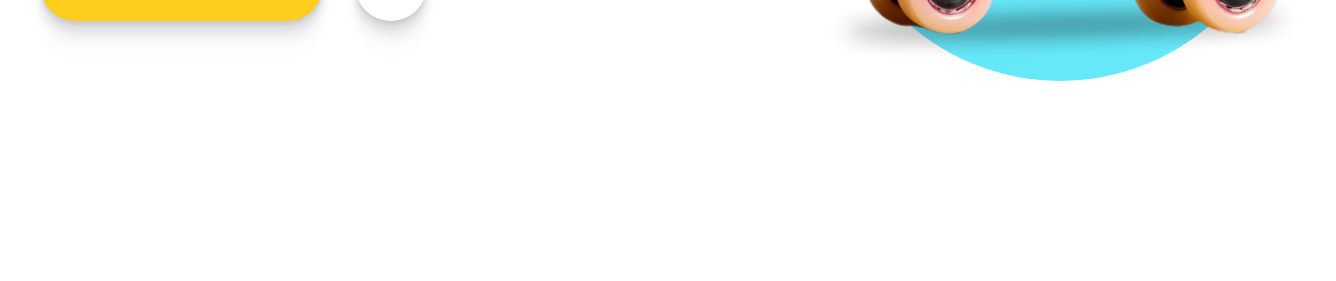
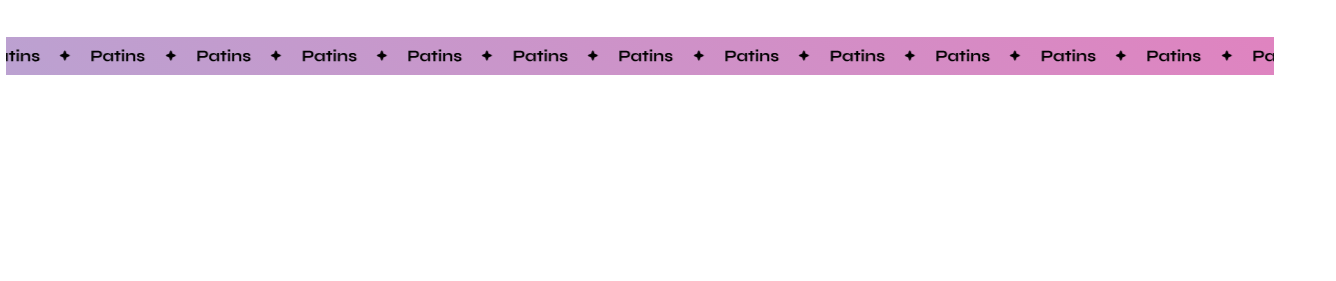
Before and after one commit to VGabrielS/Lp-patins-animation, a plain HTML site: page index.html in a window 1280 px wide. Shown: the part 519-800 px from the top of the page, 1336 px wide, since content can reach past the window. Drawn offline with Linux system fonts and the light colour scheme.

Commit message:
banner animation

```diff
--- a/index.html
+++ b/index.html
@@ -62,5 +62,28 @@
         </div>
     </section>
 
+    <section class="banner">
+        <div class="scroller bg-gradient-animate">
+            <div class="rolling">
+                <img src="assets/banner.svg" alt="">
+                <img src="assets/banner.svg" alt="">
+                <img src="assets/banner.svg" alt="">
+                <img src="assets/banner.svg" alt="">
+                <img src="assets/banner.svg" alt="">
+                <img src="assets/banner.svg" alt="">
+                <img src="assets/banner.svg" alt="">
+                <img src="assets/banner.svg" alt="">
+                <img src="assets/banner.svg" alt="">
+                <img src="assets/banner.svg" alt="">
+                <img src="assets/banner.svg" alt="">
+                <img src="assets/banner.svg" alt="">
+                <img src="assets/banner.svg" alt="">
+                <img src="assets/banner.svg" alt="">
+                <img src="assets/banner.svg" alt="">
+                <img src="assets/banner.svg" alt="">
+            </div>
+        </div>
+    </section>
+
 </body>
 </html>
--- /dev/null
+++ b/styles/banner.css
@@ -0,0 +1,45 @@
+.banner {
+    width: 100%;
+    padding-block: 2.5rem;
+    overflow: hidden;
+
+    .scroller {
+        width: 100%;
+        overflow: hidden;
+
+        padding-block: 1rem;
+    }
+
+    .rolling {
+        display: flex;
+        gap: 1.5rem;
+
+        animation: rolling 2s linear infinite;
+    }
+
+    .bg-gradient-animate {
+        background: linear-gradient(
+            45deg,
+            var(--snitap-sky-light),
+            var(--snitap-joy-light)
+        );
+
+        background-size:400%;
+        background-position:0 50%;
+
+        animation: bg-gradient 20s ease infinite;
+    }
+}
+
+@keyframes bg-gradient {
+    50% {
+        background-position: 100% 50%;
+    }
+}
+
+
+@keyframes rolling {
+    to {
+        transform: translateX(-132px);
+    }
+}
--- a/styles/global.css
+++ b/styles/global.css
@@ -30,6 +30,10 @@ html, button {
     font: 500 1rem/1.5 var(--ff-base);
 }
 
+html {
+    zoom: .8;
+}
+
 h1, h2 {
     font-family: "Syne", sans-serif;
 }
--- a/styles/index.css
+++ b/styles/index.css
@@ -1,3 +1,4 @@
 @import url(global.css);
 @import url(header.css);
 @import url(hero.css);
+@import url(banner.css);
```
Also changed, not shown: assets/banner.svg (added).
